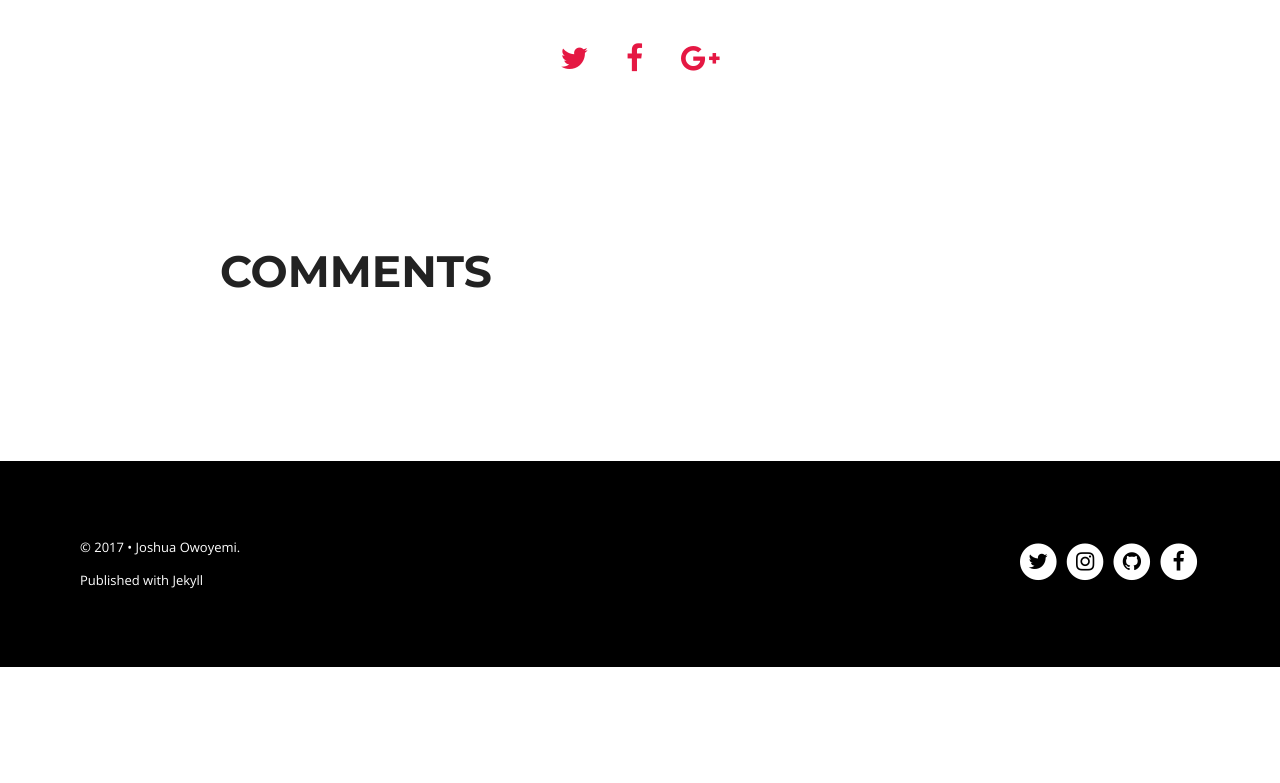
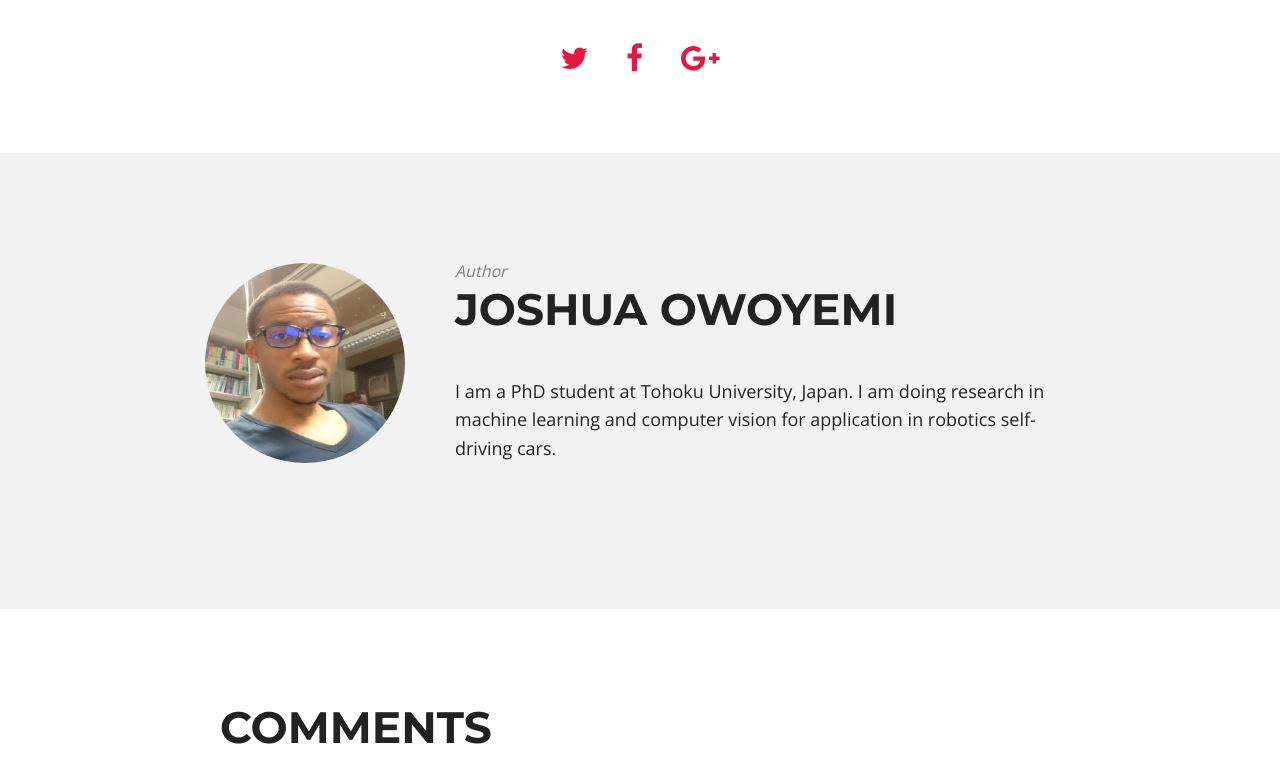
Before and after one commit to toluwajosh/toluwajosh.github.io, a Jekyll site: the page built from _posts/2014-07-23-why-jekyll.md, in a window 1280 px wide and 900 px high, scrolled down 1784 px. Shown: the top 783 px of the window. Built offline with Jekyll 4.4.1, drawn with Linux system fonts in a browser that asks for light colours; nearby versions of some CDN libraries; comment, search, counter and statistics services are not loaded; before the commit the page ends 2451 px from its top, so only the background shows below that.

```diff
--- a/_config.yml
+++ b/_config.yml
@@ -21,7 +21,7 @@ owner:
   # email:          tjosh.owoyemi@gmail.com
   # Use the coder's toolbox at http://coderstoolbox.net/string/#!encoding=xml&action=encode&charset=us_ascii
   # to encode your description into XML string
-  description:    PhD student researching into machine learning in computer vision and self-driving cars.
+  description:    I am a PhD student at Tohoku University, Japan. I am doing research in machine learning and computer vision for application in robotics self-driving cars.
 
   # Social networking links used in footer. Update and remove as you like.
   twitter:        toluwajosh
--- a/_layouts/post.html
+++ b/_layouts/post.html
@@ -2,15 +2,8 @@
 <html>
 <!--
 ====================================================
-    __  ____  ______________  _______ ___    __
-   / / / /  |/  / ____/   \ \/ / ___//   |  / /
-  / /_/ / /|_/ / /_  / /| |\  /\__ \/ /| | / /
- / __  / /  / / __/ / ___ |/ /___/ / ___ |/ /___
-/_/ /_/_/  /_/_/   /_/  |_/_//____/_/  |_/_____/
-
-====================================================
 Author: Hossain Mohammad Faysal
-Profile: https://www.facebook.com/hmfaysal
+Modified: Joshua Owoyemi
 Version: 1.0
 Description: Awesome dude, awesome life
 ====================================================
@@ -83,7 +76,7 @@ Description: Awesome dude, awesome life
 {% if site.share %}{% include share.html %}{% endif %}
         <div class="cf"></div>
 
-<!-- {% include signoff.html %}  -->
+{% include signoff.html %}
 
         <div class="cf"></div>
         {% if site.disqus_shortname and page.comments == true %}
--- a/index.html
+++ b/index.html
@@ -1,9 +1,9 @@
 ---
 layout: home
 title: BLOG
-description: "The personal blog of Hossain Mohd. Faysal, a doctoral candidate in Electrical Engineering at University of Pennsylvania."
-headline: An Engineer's Diary
-tags: [Hossain, Mohd, Faysal, electrical, engineering, blog, university, pennsylvania, doha, Qatar]
+description: "The personal blog of Joshua Owoyemi, a doctoral student in System Information Science at Tohoku University."
+headline: The Machine-Learning Journey
+tags: [Joshua, Owoyemi, Toluwaleke, System, Information, blog, university, Machine learning, Nigeria, Akure]
 ---
 {% if site.paginate %}
 	{% for post in paginator.posts %}
```
Also changed, not shown: 404.md (+1 -1 lines), _layouts/home.html (+3 -10 lines), _layouts/page.html (+3 -10 lines), favicon.ico, images/apple-touch-icon-114x114-precomposed.png, images/apple-touch-icon-144x144-precomposed.png, images/apple-touch-icon-72x72-precomposed.png, images/apple-touch-icon-precomposed.png, images/error_404.png (added), images/hmfaysal-404.jpg (deleted), images/logo.png.
